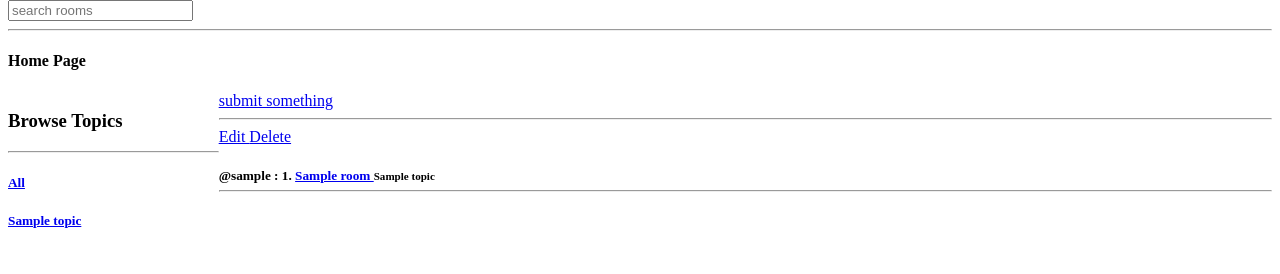
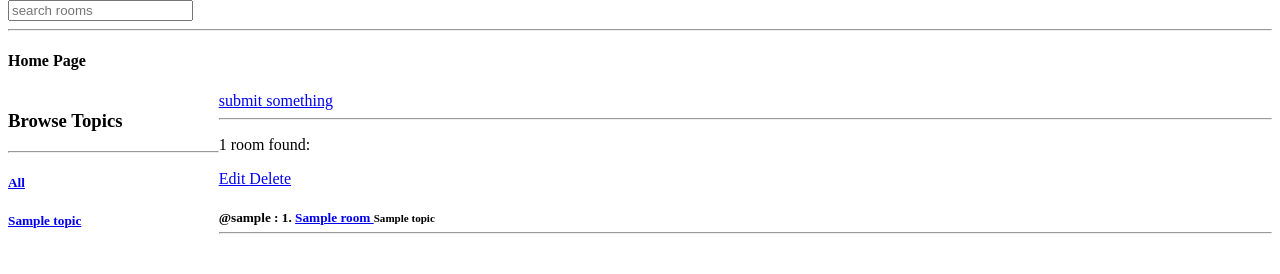
Before and after one commit to megamind400/DjangoForum, a Django app: page / in a window 1280 px wide. Shown: the part 26-300 px from the top of the page. Run offline with Django 4.2, Linux system fonts and the light colour scheme; tables that the repository leaves empty hold one stand-in row (values such as "Sample post").

Commit message:
upgraded search bar

```diff
--- a/base/templates/base/home.html
+++ b/base/templates/base/home.html
@@ -39,6 +39,11 @@
         <a href="{% url 'create-room'%}"> submit something </a>
         <hr>
         <div>
+            <p>{% if room_count == 1 %} 1 room found:
+            {% elif room_count > 1 %} {{ room_count}} rooms found:
+            {% elif room_count == 0 %} no room has been found!!
+            {% endif %}
+            </p>
             {% for room in rooms %}
 
             <div>
--- a/base/views.py
+++ b/base/views.py
@@ -1,6 +1,7 @@
 from http.client import REQUEST_HEADER_FIELDS_TOO_LARGE
 import re
 from django import http
+from django.db.models import Q
 from django.http import HttpResponse
 from django.shortcuts import render, redirect
 from django.template import context
@@ -14,9 +15,15 @@ def home(request):
 
     q = request.GET.get('search') if request.GET.get('search') != None else ''
     #print(q)
-    roomsvar = Room.objects.filter(topic__name__icontains=q)
+    roomsvar = Room.objects.filter(
+        Q(topic__name__icontains=q) |
+        Q(name__icontains=q) |
+        Q(description__icontains=q)
+        )
+
     topic = Topic.objects.all()
-    context = {'rooms': roomsvar, 'topic': topic}
+    roomcount = roomsvar.count()
+    context = {'rooms': roomsvar, 'topic': topic, 'room_count': roomcount}
     return render(request, 'base/home.html', context)
 
 def room(request, pk):
```
